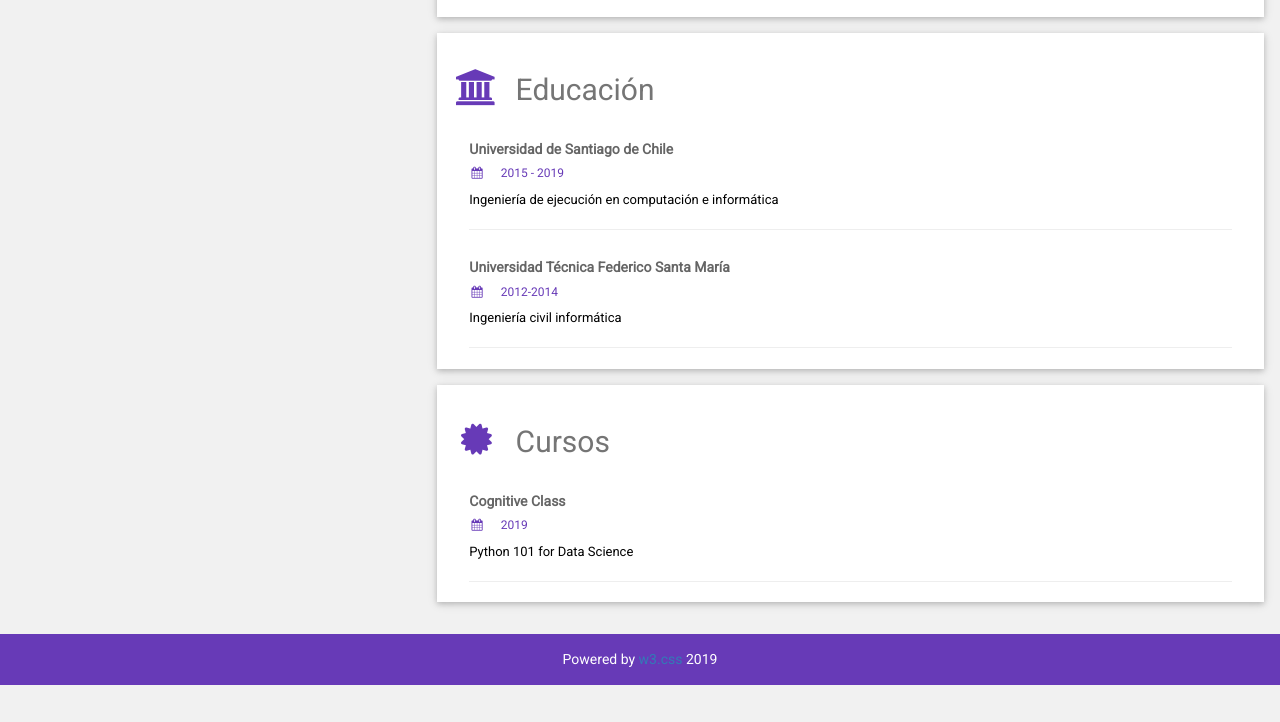
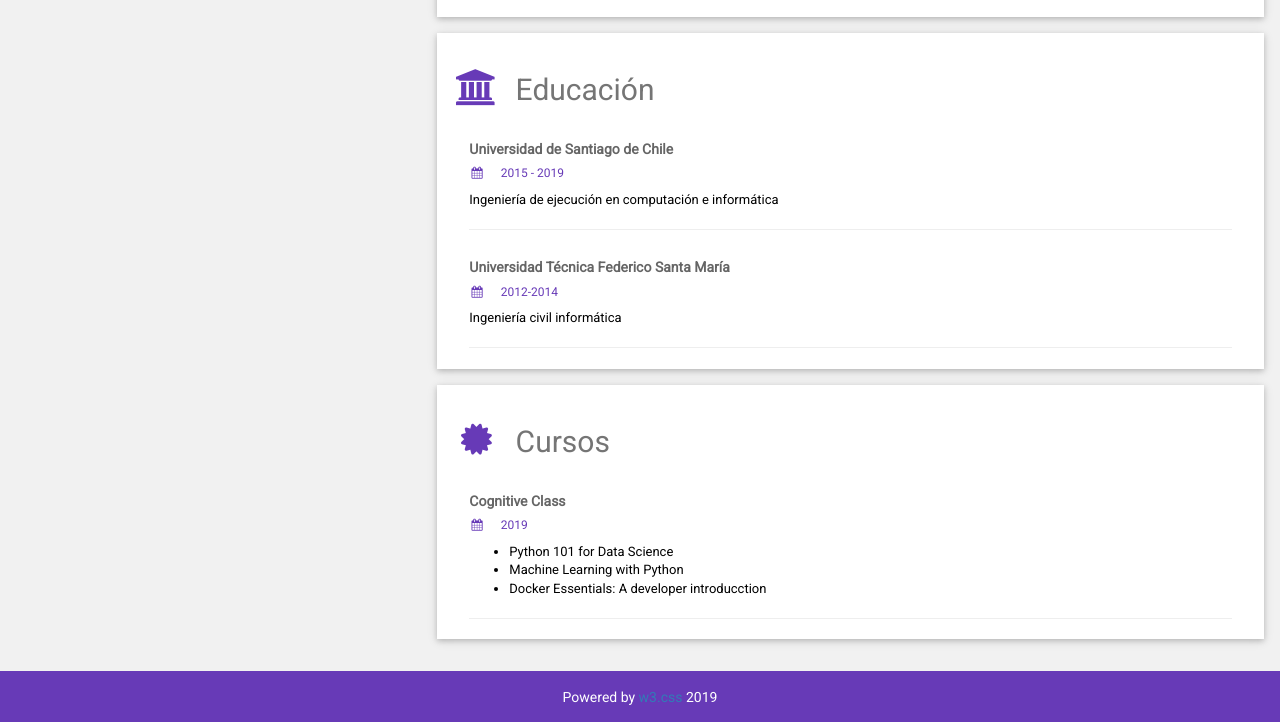
Before and after one commit to jpmartinez7480/jpmartinez.github.io, a plain HTML site: page index.html in a window 1280 px wide. Shown: the part 1605-2327 px from the top of the page. Before the commit the page ends 2290 px from the top, so only its background shows below. Drawn offline with nearby package versions, Linux system fonts and the light colour scheme.

Commit message:
courses update

```diff
--- a/index.html
+++ b/index.html
@@ -490,7 +490,11 @@ html,body,h1,h2,h3,h4,h5,h6 {font-family: "Roboto", sans-serif}
         <div class="w3-container">
           <h5 class="w3-opacity"><b>Cognitive Class</b></h5>
           <h6 class="w3-text-deep-purple"><i class="fa fa-calendar fa-fw w3-margin-right"></i>2019</h6>
-          <p class = "description-text">Python 101 for Data Science</p>
+          <ul>
+            <li class = "description-text">Python 101 for Data Science</li>
+            <li class = "description-text">Machine Learning with Python</li>
+            <li class = "description-text">Docker Essentials: A developer introducction</li>
+          </ul>
           <hr>
         </div>
       </div>
```
